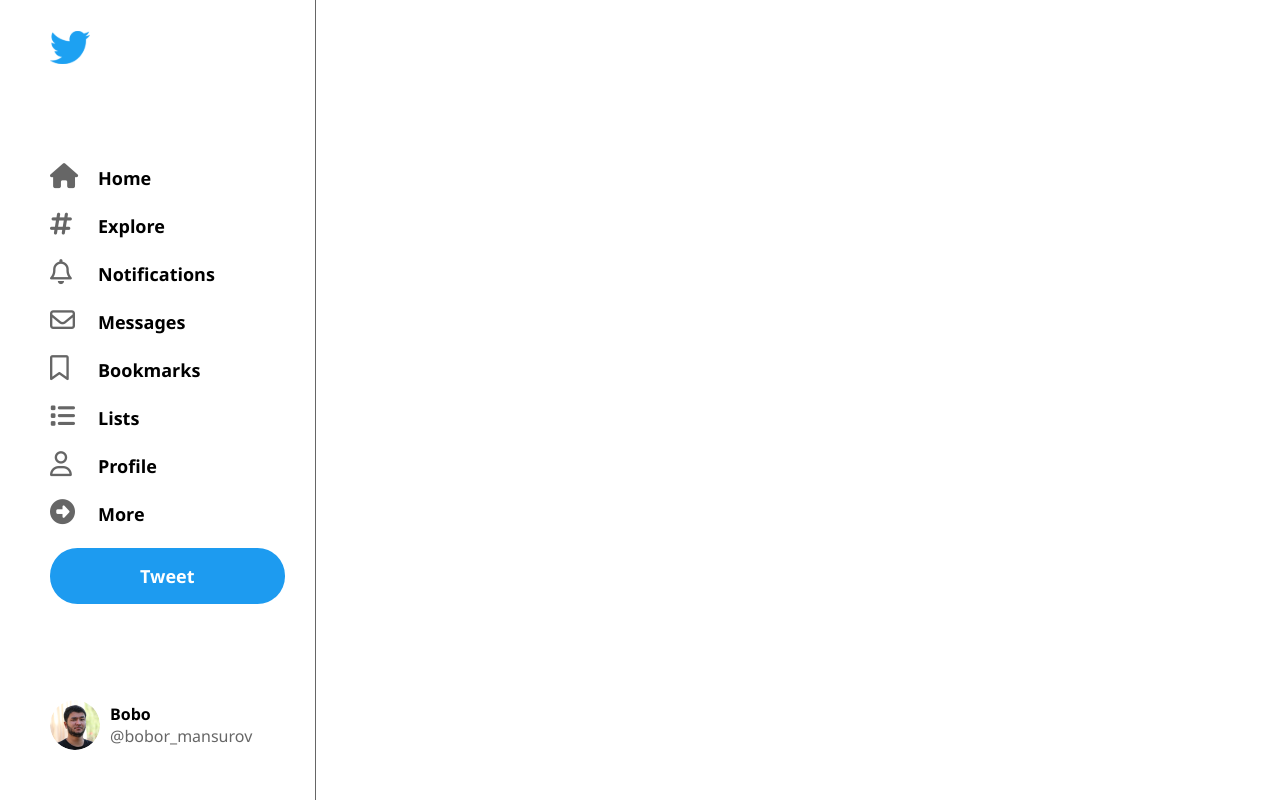
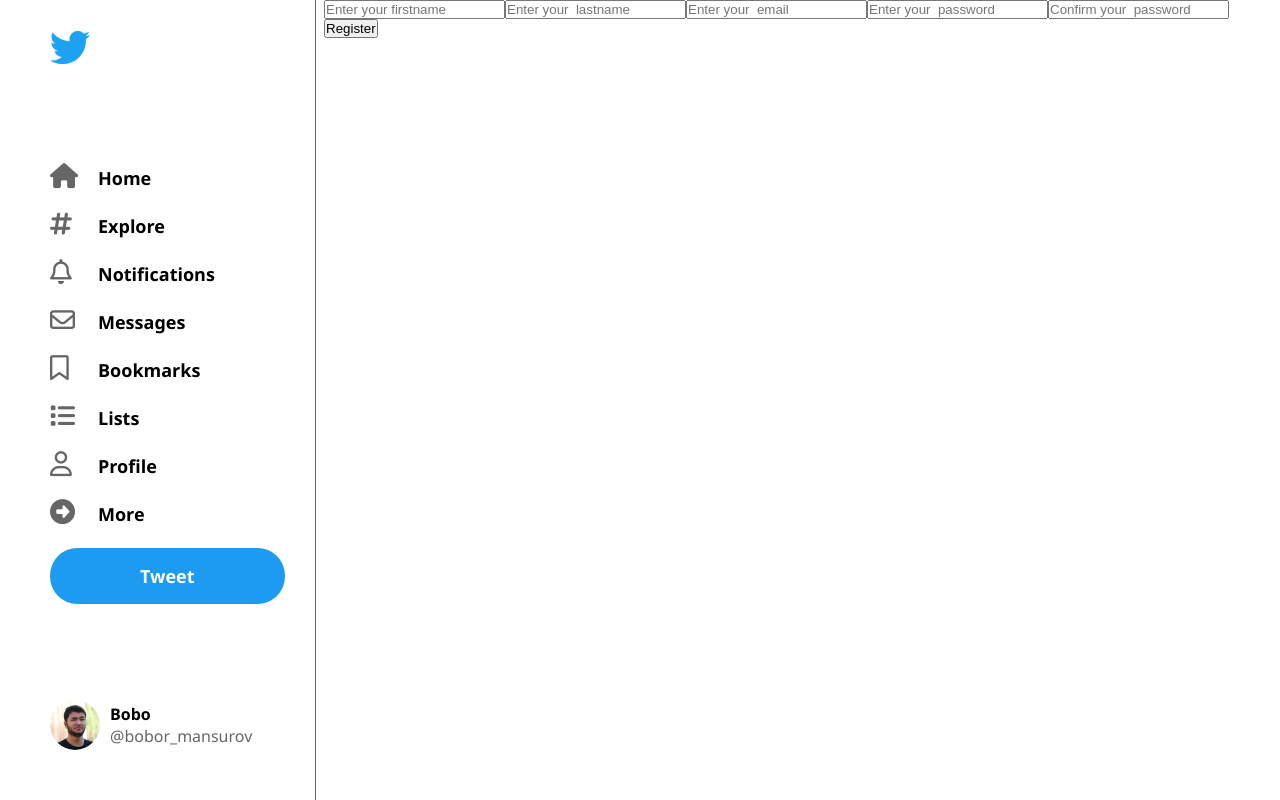
Before and after one commit to khayrullaevf/homeworks_app, a React (Create React App) app: page /register in a window 1280 px wide. Built offline with nearby package versions, Linux system fonts and the light colour scheme; some icons are missing.

Commit message:
Lesson-8

```diff
--- /dev/null
+++ b/src/components/Login/Login.jsx
@@ -0,0 +1,35 @@
+import React from "react";
+import useRegister from "../useRegister/useRegister";
+
+const Login = () => {
+  const {
+    email,
+    password,
+    handlePasswordChange,
+    handleEmailChange,
+    handleSubmit,
+    error,
+  } = useRegister();
+
+  return (
+    <form className="register" onSubmit={handleSubmit}>
+      <input
+        type="email"
+        onChange={handleEmailChange}
+        value={email}
+        placeholder="Enter your  email"
+      />
+      {error.email && <p>{error.email}</p>}
+      <input
+        type="password"
+        onChange={handlePasswordChange}
+        value={password}
+        placeholder="Enter your  password"
+      />
+      {error.password && <p>{error.password}</p>}
+      <button type="submit">Login</button>
+    </form>
+  );
+};
+
+export default Login;
--- a/src/components/Routes/Router.jsx
+++ b/src/components/Routes/Router.jsx
@@ -1,21 +1,25 @@
-import React from 'react'
-import { BrowserRouter, Route, Routes } from 'react-router-dom'
-import Sidebar from '../Sidebar/Sidebar'
-import Home from '../../pages/Home/Home'
-import Explore from '../../pages/Explore/Explore'
-import Notifications from '../../pages/Notifications/Notifications'
-import Messages from '../../pages/Messages/Messages'
-import Bookmarks from '../../pages/Bookmarks/Bookmarks'
-import Lists from '../../pages/Lists/Lists'
-import Profile from '../../pages/Profile/Profile'
-import More from '../../pages/More/More'
+import React from "react";
+import { BrowserRouter, Navigate, Route, Routes } from "react-router-dom";
+import Sidebar from "../Sidebar/Sidebar";
+import Home from "../../pages/Home/Home";
+import Explore from "../../pages/Explore/Explore";
+import Notifications from "../../pages/Notifications/Notifications";
+import Messages from "../../pages/Messages/Messages";
+import Bookmarks from "../../pages/Bookmarks/Bookmarks";
+import Lists from "../../pages/Lists/Lists";
+import Profile from "../../pages/Profile/Profile";
+import More from "../../pages/More/More";
 
-import './router.css'
-
+import "./router.css";
+import Register from "../../pages/Register/Register";
+import Login from "../Login/Login";
 
 const Router = () => {
+  const isLoggedIn =
+    localStorage.getItem("email")&&localStorage.getItem("password");
+    console.log(isLoggedIn);
   return (
-    <div className='router container'>
+    <div className="router container">
       <BrowserRouter>
         <Sidebar />
         <Routes>
@@ -26,12 +30,18 @@ const Router = () => {
           <Route path="/messages" element={<Messages />} />
           <Route path="/bookmarks" element={<Bookmarks />} />
           <Route path="/lists" element={<Lists />} />
-          <Route path="/profile" element={<Profile />} />
+          {isLoggedIn?(
+            <Route path="/profile" element={<Profile />} />
+          ) : (
+            <Route path="/profile" element={<Navigate to="/register" />} />
+          )}
           <Route path="/more" element={<More />} />
+          <Route path="/register" element={<Register />} />
+          <Route path="/login" element={<Login />} />
         </Routes>
       </BrowserRouter>
     </div>
   );
-}
+};
 
-export default Router
+export default Router;
--- /dev/null
+++ b/src/components/useRegister/useRegister.jsx
@@ -0,0 +1,88 @@
+import { useState } from "react";
+import { useNavigate } from "react-router-dom";
+
+const useRegister = () => {
+  const navigate = useNavigate();
+  const [firstName, setFirstname] = useState("");
+  const [lastName, setLastname] = useState("");
+  const [email, setEmail] = useState("");
+  const [password, setPassword] = useState("");
+  const [confirmPassword, setconfirmPassword] = useState("");
+  const [error, setError] = useState({
+    firstName: "",
+    lastName: "",
+    email: "",
+    password: "",
+    confirmPassword: "",
+  });
+
+  const validateEmail = (email) => {
+    return /\S+@\S+\.\S+/.test(email);
+  };
+
+  const validatePassword = (password) => {
+    return password.length >= 6;
+  };
+
+  const handleSubmit = (event) => {
+    event.preventDefault();
+    let formValid = true;
+    const updateError = {
+      firstName: firstName ? "" : "Firstname is requried",
+      lastName: lastName ? "" : "Lastname is requried",
+      email: validateEmail(email) ? "" : "invalid email address",
+      password: validatePassword(password) ? "" : "Kamida 6ta son ishlating",
+      confirmPassword:
+        password === confirmPassword ? "" : "password mos kelmadi",
+    };
+
+    Object.keys(updateError).forEach((key) => {
+      if (updateError[key]) {
+        formValid = false;
+      }
+    });
+
+    if (!formValid) {
+      setError(updateError);
+      return;
+    }
+
+    localStorage.setItem("email", email);
+    localStorage.setItem("password", password);
+    console.log("Submitted");
+
+    navigate("/profile");
+  };
+
+  return {
+    firstName,
+    lastName,
+    email,
+    password,
+    confirmPassword,
+    error,
+    handleFirstnameChange: (event) => {
+      setFirstname(event.target.value.trim());
+      setError({ ...error, firstName: "" });
+    },
+    handleLastnameChange: (event) => {
+      setLastname(event.target.value.trim());
+      setError({ ...error, lastName: "" });
+    },
+    handleEmailChange: (event) => {
+      setEmail(event.target.value.trim());
+      setError({ ...error, email: "" });
+    },
+    handlePasswordChange: (event) => {
+      setPassword(event.target.value.trim());
+      setError({ ...error, password: "" });
+    },
+    handleConfirmPasswordChange: (event) => {
+      setconfirmPassword(event.target.value.trim());
+      setError({ ...error, confirmPassword: "" });
+    },
+    handleSubmit,
+  };
+};
+
+export default useRegister;
--- a/src/index.css
+++ b/src/index.css
@@ -11,3 +11,7 @@
   margin: 0 auto;
   padding: 0 20px;
 }
+
+.register{
+  margin-left: 19em;
+}
--- /dev/null
+++ b/src/pages/Register/Register.jsx
@@ -0,0 +1,63 @@
+import React from "react";
+
+import useRegister from "../../components/useRegister/useRegister";
+
+const Register = () => {
+  const {
+    firstName,
+    lastName,
+    email,
+    password,
+    confirmPassword,
+    error,
+    handleSubmit,
+    handleFirstnameChange,
+    handleLastnameChange,
+    handleEmailChange,
+    handlePasswordChange,
+    handleConfirmPasswordChange,
+  } = useRegister();
+
+  return (
+    <form className="register" onSubmit={handleSubmit}>
+      <input
+        type="text"
+        onChange={handleFirstnameChange}
+        value={firstName}
+        placeholder="Enter your firstname"
+      />
+      {error.firstName && <p>{error.firstName}</p>}
+      <input
+        type="text"
+        onChange={handleLastnameChange}
+        value={lastName}
+        placeholder="Enter your  lastname"
+      />
+      {error.lastName && <p>{error.lastName}</p>}
+      <input
+        type="email"
+        onChange={handleEmailChange}
+        value={email}
+        placeholder="Enter your  email"
+      />
+      {error.email && <p>{error.email}</p>}
+      <input
+        type="password"
+        onChange={handlePasswordChange}
+        value={password}
+        placeholder="Enter your  password"
+      />
+      {error.password && <p>{error.password}</p>}
+      <input
+        type="password"
+        onChange={handleConfirmPasswordChange}
+        value={confirmPassword}
+        placeholder="Confirm your  password"
+      />
+      {error.confirmPassword && <p>{error.confirmPassword}</p>}
+      <button type="submit">Register</button>
+    </form>
+  );
+};
+
+export default Register;
```
